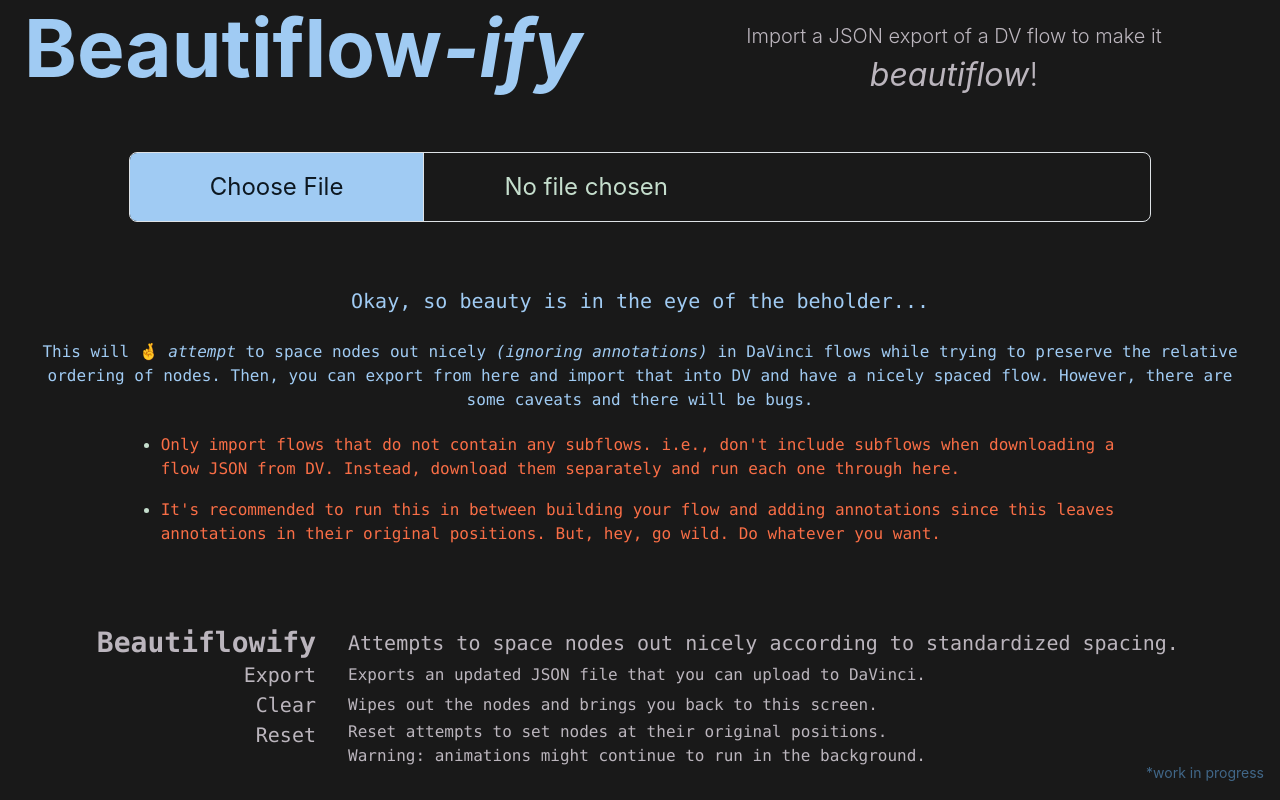
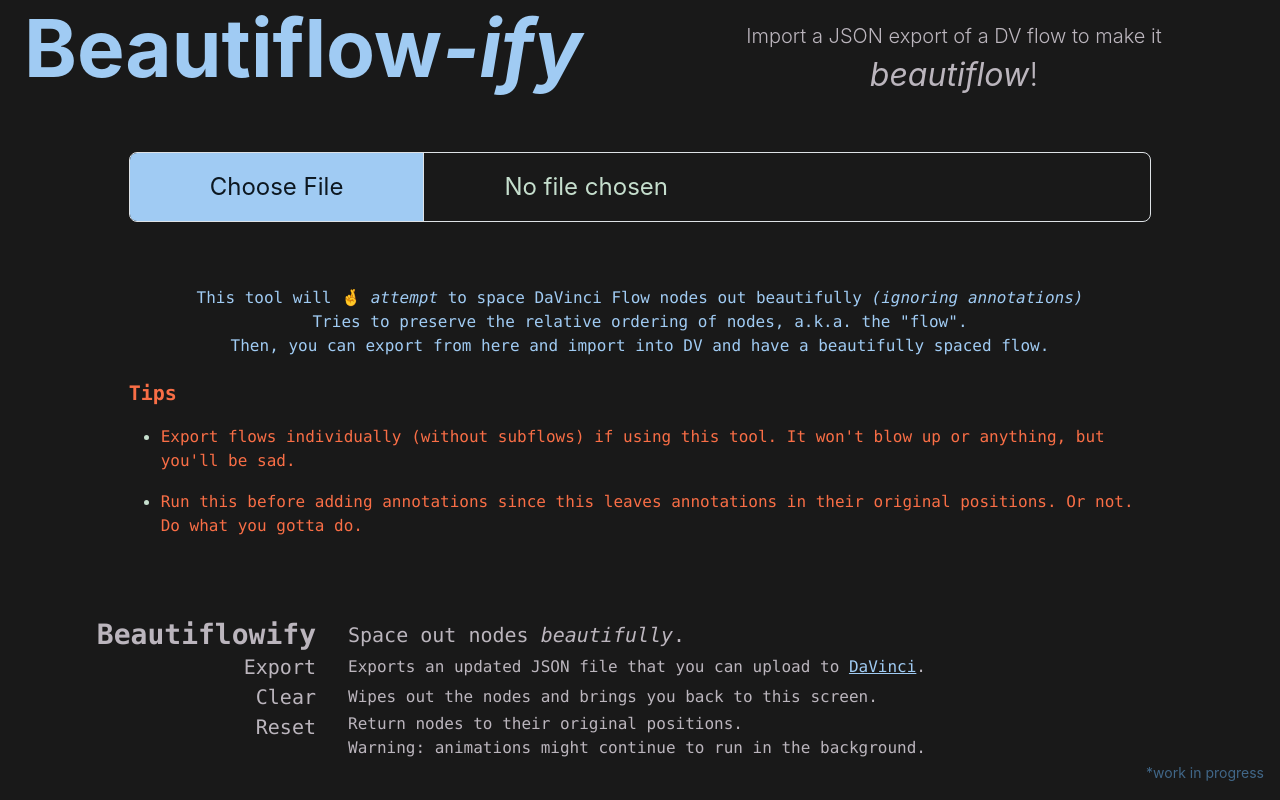
Before and after one commit to akdombrowski/beautiflow-visualization, a React (Create React App) app: page / in a window 1280 px wide. Built offline with nearby package versions, Linux system fonts and the light colour scheme.

Commit message:
Updated some home page text

```diff
--- a/public/index.html
+++ b/public/index.html
@@ -7,37 +7,19 @@
     <meta name="theme-color" content="#000000" />
     <meta
       name="description"
-      content="Beautiflowifies PingOne DaVinci flows"
+      content="Beauti-flow-ifies PingOne DaVinci flows"
     />
-    <link rel="apple-touch-icon" href="%PUBLIC_URL%/android-chrome-192x192.png" />
-    <!--
-      manifest.json provides metadata used when your web app is installed on a
-      user's mobile device or desktop. See https://developers.google.com/web/fundamentals/web-app-manifest/
-    -->
+    <link
+      rel="apple-touch-icon"
+      href="%PUBLIC_URL%/android-chrome-192x192.png"
+    />
+
     <link rel="manifest" href="%PUBLIC_URL%/manifest.json" />
-    <!--
-      Notice the use of %PUBLIC_URL% in the tags above.
-      It will be replaced with the URL of the `public` folder during the build.
-      Only files inside the `public` folder can be referenced from the HTML.
 
-      Unlike "/favicon.ico" or "favicon.ico", "%PUBLIC_URL%/favicon.ico" will
-      work correctly both with client-side routing and a non-root public URL.
-      Learn how to configure a non-root public URL by running `npm run build`.
-    -->
     <title>Beautiflowify</title>
   </head>
   <body>
     <noscript>You need to enable JavaScript to beautiflowify.</noscript>
     <div id="root"></div>
-    <!--
-      This HTML file is a template.
-      If you open it directly in the browser, you will see an empty page.
-
-      You can add webfonts, meta tags, or analytics to this file.
-      The build step will place the bundled scripts into the <body> tag.
-
-      To begin the development, run `npm start` or `yarn start`.
-      To create a production bundle, use `npm run build` or `yarn build`.
-    -->
   </body>
 </html>
--- a/src/App.js
+++ b/src/App.js
@@ -317,22 +317,23 @@
                 className="justify-content-center flex-fill"
               >
                 <Col xs={12}>
-                  <Row className="justify-content-center pb-2">
+                  <Row className="pb-1">
                     <Col xs={12}>
-                      <p className="fs-5 p-0 text-light text-center font-monospace text-break">
-                        Okay, so beauty is in the eye of the beholder...
+                      <p className="fs-6 p-0 text-light text-center font-monospace fw-lighter text-break">
+                        This tool will 🤞 <i>attempt</i> to space DaVinci Flow
+                        nodes out beautifully <i>(ignoring annotations)</i>
+                        <br />
+                        Tries to preserve the relative ordering of nodes, a.k.a.
+                        the "flow".
+                        <br /> Then, you can export from here and import into DV
+                        and have a beautifully spaced flow.
                       </p>
                     </Col>
                   </Row>
-                  <Row className="pb-1">
-                    <Col xs={12}>
-                      <p className="fs-6 p-0 text-light text-center font-monospace fw-lighter text-break">
-                        This will 🤞 <i>attempt</i> to space nodes out nicely{" "}
-                        <i>(ignoring annotations)</i> in DaVinci flows while
-                        trying to preserve the relative ordering of nodes. Then,
-                        you can export from here and import that into DV and
-                        have a nicely spaced flow. However, there are some
-                        caveats and there will be bugs.
+                  <Row className="justify-content-center">
+                    <Col xs={10}>
+                      <p className="fs-5 p-0 text-warning text-start font-monospace fw-bolder text-break">
+                        Tips
                       </p>
                     </Col>
                   </Row>
@@ -341,18 +342,16 @@
                       <ul>
                         <li>
                           <p className="fs-6 p-0 text-warning text-start font-monospace fw-lighter text-break">
-                            Only import flows that do <b>not</b> contain any
-                            subflows. i.e., don't include subflows when
-                            downloading a flow JSON from DV. Instead, download
-                            them separately and run each one through here.
+                            Export flows individually (without subflows) if
+                            using this tool. It won't blow up or anything, but
+                            you'll be sad.
                           </p>
                         </li>
                         <li>
                           <p className="fs-6 p-0 text-warning text-start font-monospace fw-lighter text-break">
-                            It's recommended to run this in between building
-                            your flow and adding annotations since this leaves
-                            annotations in their original positions. But, hey,
-                            go wild. Do whatever you want.
+                            Run this before adding annotations since this leaves
+                            annotations in their original positions. Or not. Do
+                            what you gotta do.
                           </p>
                         </li>
                       </ul>
@@ -373,8 +372,7 @@
 
                     <td className="col-lg-9 col-md-8 col-sm-8 col-7 align-middle">
                       <p className="fs-5 m-0 text-info text-start font-monospace  text-wrap">
-                        Attempts to space nodes out nicely according to
-                        standardized spacing.
+                        Space out nodes <i>beautifully</i>.
                       </p>
                     </td>
                   </tr>
@@ -387,8 +385,15 @@
                     </td>
                     <td className="col-lg-9 col-md-8 col-6 align-middle">
                       <p className="fs-6 m-0 text-info text-start font-monospace text-wrap">
-                        Exports an updated JSON file that you can upload to
-                        DaVinci.
+                        Exports an updated JSON file that you can upload to{" "}
+                        <a
+                          href="http://pingidentity.com/signon"
+                          target="_blank"
+                          style={{ color: "var(--bs-light)" }}
+                        >
+                          DaVinci
+                        </a>
+                        .
                       </p>
                     </td>
                   </tr>
@@ -414,7 +419,7 @@
                     </td>
                     <td className="col-lg-9 col-md-8 col-6 align-middle">
                       <p className="fs-6 m-0 text-info text-start font-monospace  text-wrap">
-                        Reset attempts to set nodes at their original positions.
+                        Return nodes to their original positions.
                         <br />
                         Warning: animations might continue to run in the
                         background.
```
